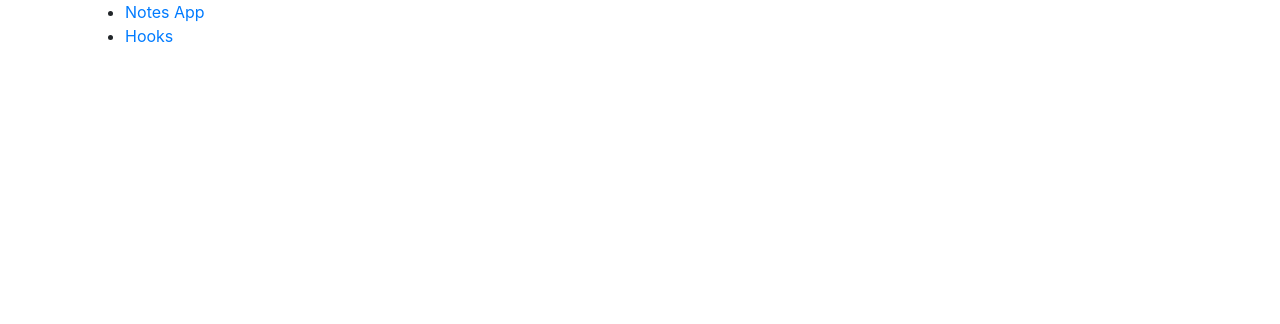
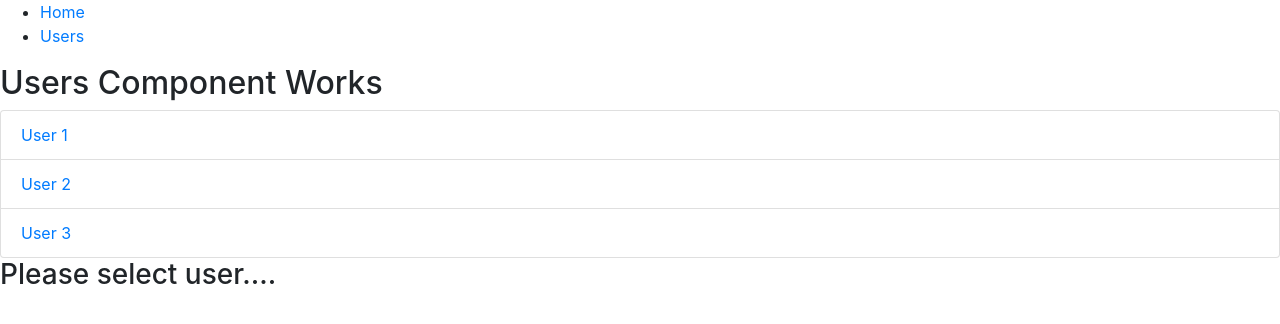
Before and after one commit to synergy2411/incedo-b1, a React (Create React App) app in the folder react-demo/notes-app/: page /users in a window 1280 px wide. Shown: the top 324 px of the page. Built offline with nearby package versions, Linux system fonts and the light colour scheme.

Commit message:
redux basic

```diff
--- a/react-demo/notes-app/package.json
+++ b/react-demo/notes-app/package.json
@@ -11,9 +11,11 @@
     "prop-types": "^15.7.2",
     "react": "^17.0.1",
     "react-dom": "^17.0.1",
+    "react-redux": "^7.2.2",
     "react-router": "^5.2.0",
     "react-router-dom": "^5.2.0",
     "react-scripts": "4.0.2",
+    "redux": "^4.0.5",
     "web-vitals": "^1.1.0"
   },
   "scripts": {
--- a/react-demo/notes-app/src/App.js
+++ b/react-demo/notes-app/src/App.js
@@ -4,7 +4,8 @@ import React from 'react';
 import Notes from './components/Notes/Notes';
 import RefsDemo from './components/RefsDemo/RefsDemo';
 import HooksDemo from './components/HooksDemo/HooksDemo';
-import { BrowserRouter as Router, Link, Route } from 'react-router-dom';
+import { BrowserRouter as Router, Link, Route, Switch } from 'react-router-dom';
+import Users from './components/Users/Users';
 
 function App() {
   return (
@@ -12,21 +13,33 @@ function App() {
       <Router>
         <ul>
           <li>
+            <Link to="/">Home</Link>
+          </li>
+          <li>
             <Link to="/notes">Notes App</Link>
           </li>
           <li>
             <Link to="/hooks">Hooks</Link>
           </li>
+
         </ul>
 
+
+      <Switch>
+        <Route exact path="/">
+        {/* http://localhost:3000 */}
+          <Users />
+        </Route>
+
         <Route path="/notes">
+          {/* http://localhost:3000/notes */}
           <Notes />
         </Route>
 
         <Route path = "/hooks">
           <HooksDemo />
         </Route>
-
+        </Switch>
       </Router>
 
 
@@ -42,3 +55,13 @@ function App() {
 }
 
 export default App;
+
+
+
+const Home = () => {
+  return (
+    <div>
+      <h3>Home Component works.</h3>
+    </div>
+  );
+}
--- a/react-demo/notes-app/src/components/Notes/Notes.js
+++ b/react-demo/notes-app/src/components/Notes/Notes.js
@@ -1,5 +1,6 @@
 import React, { Component } from 'react';
 import axios from 'axios';
+import { BrowserRouter as Router, Link, Route, Switch } from 'react-router-dom';
 
 import EditNote from './EditNote/EditNote';
 import NoteForm from './NewNoteForm/NoteForm';
@@ -17,12 +18,12 @@ class Notes extends Component {
         selectedNoteId: null
     }
 
-    componentDidMount(){
+    componentDidMount() {
         axios.get("https://jsonplaceholder.typicode.com/posts")
             .then(response => {
                 console.log("RESPONSE - ", response);
                 this.setState({
-                    notes : response.data.slice(0, 6)
+                    notes: response.data.slice(0, 6)
                 })
             }).catch(err => {
                 console.log("ERROR - ", err);
@@ -78,22 +79,46 @@ class Notes extends Component {
                 cancelItem={() => this.setState({ selectedNoteId: null })}
                 onUpdateItem={(id, body) => this.onUpdateItem(id, body)} />
         }
-        if (this.state.showForm) {
-            myForm = <NoteForm addNewItem={(title, body) => this.onAddNewItem(title, body)} />
-        }
+        // if (this.state.showForm) {
+        //     myForm = <NoteForm addNewItem={(title, body) => this.onAddNewItem(title, body)} />
+        // }
         return (
             <div>
-                <NoteList notes={this.state.notes}
-                    onSelectedNote={id => this.onSelectedNote(id)} />
 
-                <button className="btn btn-outline-dark btn-block"
-                    onClick={() => this.setState({ showForm: !this.state.showForm })}>
-                    {this.state.showForm ? "Hide Form" : "Show Form"}
-                </button>
+                <Router>
+                    <ul>
+                        <li>
+                            <Link to="/notes/note-form">New Note Form</Link>
+                        </li>
+                        <li>
+                            <Link to="/notes/edit">Edit Note</Link>
+                        </li>
+                    </ul>
 
-                <hr />
-                {myForm}
-                {editNote}
+
+
+
+
+                    <hr />
+
+                    <Switch>
+                        <Route exact path="/notes">
+                            <NoteList notes={this.state.notes}
+                                onSelectedNote={id => this.onSelectedNote(id)} />
+                            <button className="btn btn-outline-dark btn-block"
+                                onClick={() => this.setState({ showForm: !this.state.showForm })}>
+                                {this.state.showForm ? "Hide Form" : "Show Form"}
+                            </button>
+                        </Route>
+                        <Route exact path="/notes/note-form">
+                            <NoteForm addNewItem={(title, body) => this.onAddNewItem(title, body)} />
+                        </Route>
+                        <Route exact path="/notes/edit">
+                            {editNote}
+                        </Route>
+                    </Switch>
+                </Router>
+
 
             </div>
         );
--- /dev/null
+++ b/react-demo/notes-app/src/components/Users/Users.js
@@ -0,0 +1,75 @@
+import React from 'react';
+import { BrowserRouter as Router, Link, Route, Switch, useParams, useRouteMatch } from 'react-router-dom';
+
+const Users = () => {
+    return (
+        <div>
+            <Router>
+                <ul>
+                    <li><Link to="/">Home</Link></li>
+                    <li><Link to="/users">Users</Link></li>
+                </ul>
+
+                <Switch>
+                    <Route exact path="/"> <Home /> </Route>
+                    <Route path="/users"> <AllUsers /> </Route>
+                </Switch>
+            </Router>
+        </div>
+    );
+}
+
+export default Users;
+
+const Home = () => {
+    return (
+        <div>
+            <h2>Home Component Works</h2>
+        </div>
+    );
+}
+
+const AllUsers = () => {
+
+    const { url, path } = useRouteMatch();
+
+    return (
+        <div>
+            <h2>Users Component Works</h2>
+
+            <ul className="list-group">
+                <li className="list-group-item">
+                    <Link to="/users/user1">User 1</Link>
+                    {/* <Link to={`${url}/user1`}>User 1</Link> */}
+                </li>
+                <li className="list-group-item">
+                    <Link to="/users/user2">User 2</Link>
+                </li>
+                <li className="list-group-item">
+                    <Link to="/users/user3">User 3</Link>
+                </li>
+            </ul>
+
+            <Switch>
+                <Route exact path={path}>
+                    <h3>Please select user....</h3>
+                </Route>
+                <Route path={`${path}/:user`}>
+                    <User />
+                </Route>
+            </Switch>
+
+        </div>
+    );
+}
+
+const User = (props) => {
+    // console.log(useParams())
+    const {user} = useParams();
+
+    return (
+        <div>
+            <h3>Selected User - {user} </h3>
+        </div>
+    )
+}
--- a/react-demo/notes-app/src/index.js
+++ b/react-demo/notes-app/src/index.js
@@ -3,10 +3,11 @@ import ReactDOM from 'react-dom';
 import './index.css';
 import App from './App';
 import reportWebVitals from './reportWebVitals';
+import Users from './components/Users/Users';
 
 ReactDOM.render(
   <React.StrictMode>
-    <App />
+    <Users />
   </React.StrictMode>,
   document.getElementById('root')
 );
```
Also changed, not shown: react-demo/notes-app/redux-basics.js (added, +42 -0 lines), 1 other file (tests, documents, lock files or other folders).
